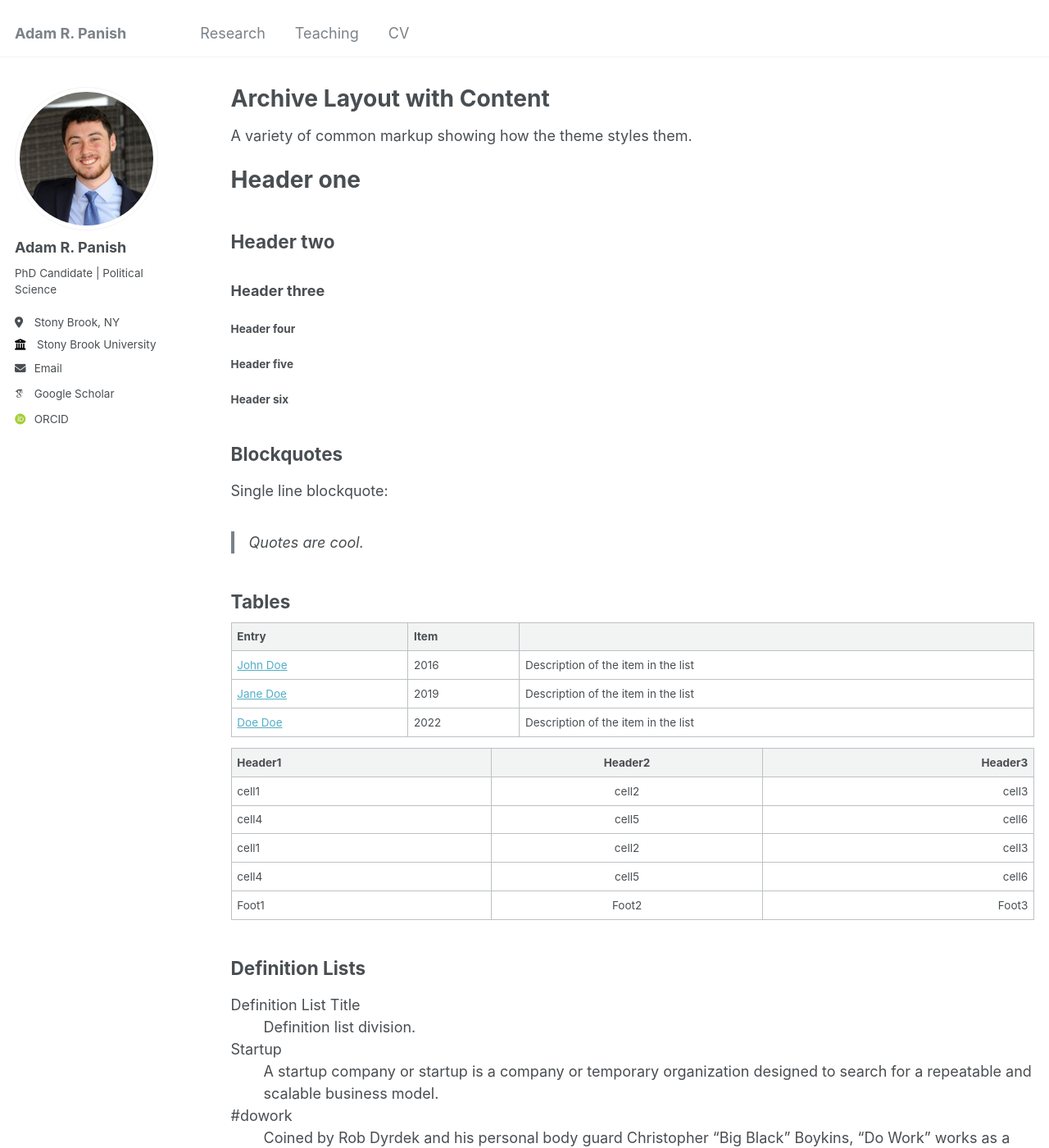
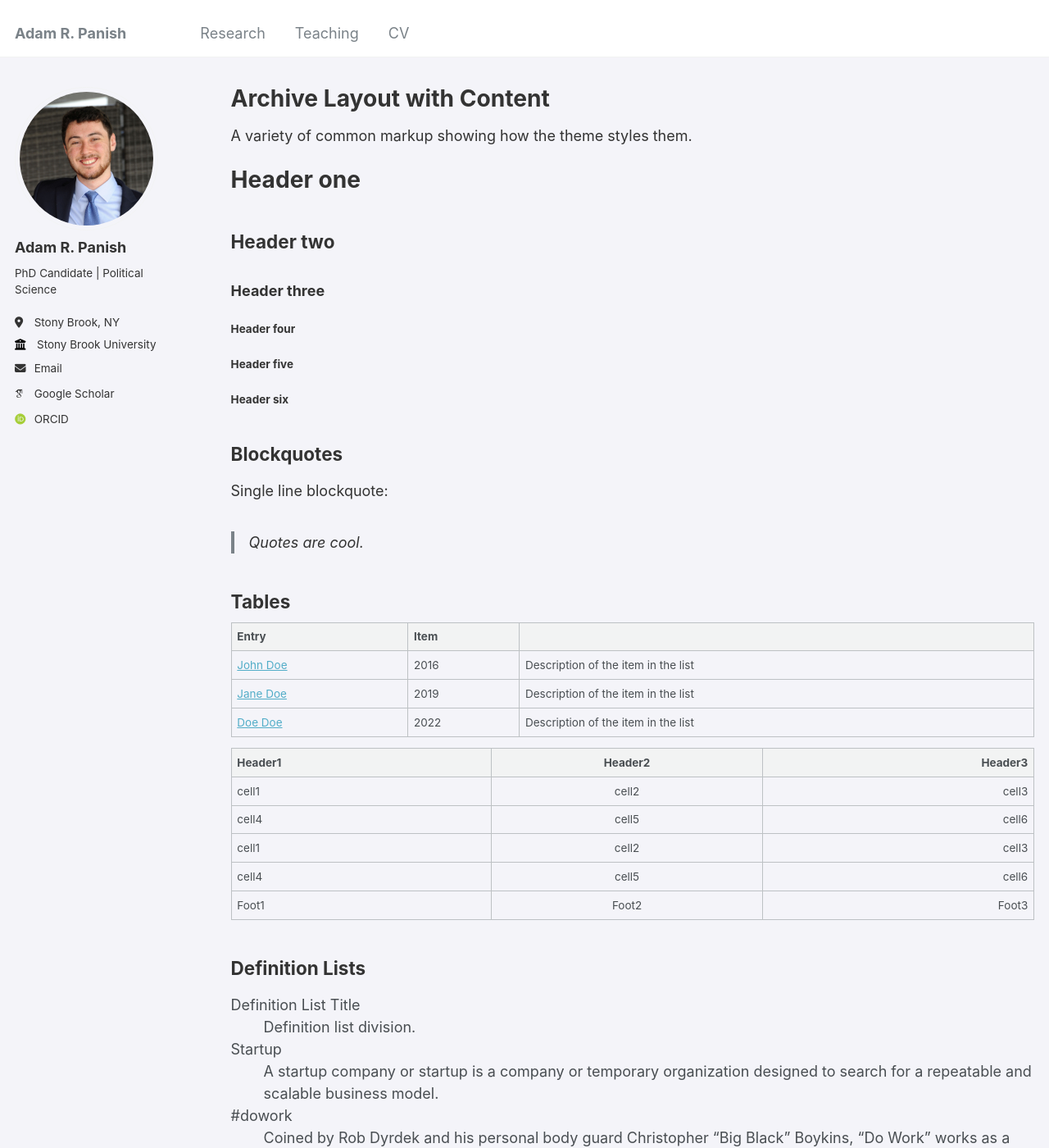
Before and after one commit to adampanish/adampanish.github.io, a Jekyll site: the page built from _pages/archive-layout-with-content.md, in a window 1280 px wide and 1400 px high. Shown: the whole window at 82% size. Built offline with Jekyll 4.4.1, drawn with Linux system fonts in a browser that asks for light colours; some web fonts are replaced.

Commit message:
Update _variables.scss

```diff
--- a/_sass/_variables.scss
+++ b/_sass/_variables.scss
@@ -5,6 +5,22 @@
 /*
    Typography
    ========================================================================== */
+body {
+  background-color: #f4f4f9; /* light gray */
+}
+
+/* Text color */
+p, li, h1, h2, h3, h4, h5, h6 {
+  color: #333333; /* dark gray */
+}
+
+/* Links */
+a {
+  color: #1a73e8; /* blue */
+}
+a:hover {
+  color: #c5221f; /* red for hover */
+}
 
 $doc-font-size              : 16;
 
```
